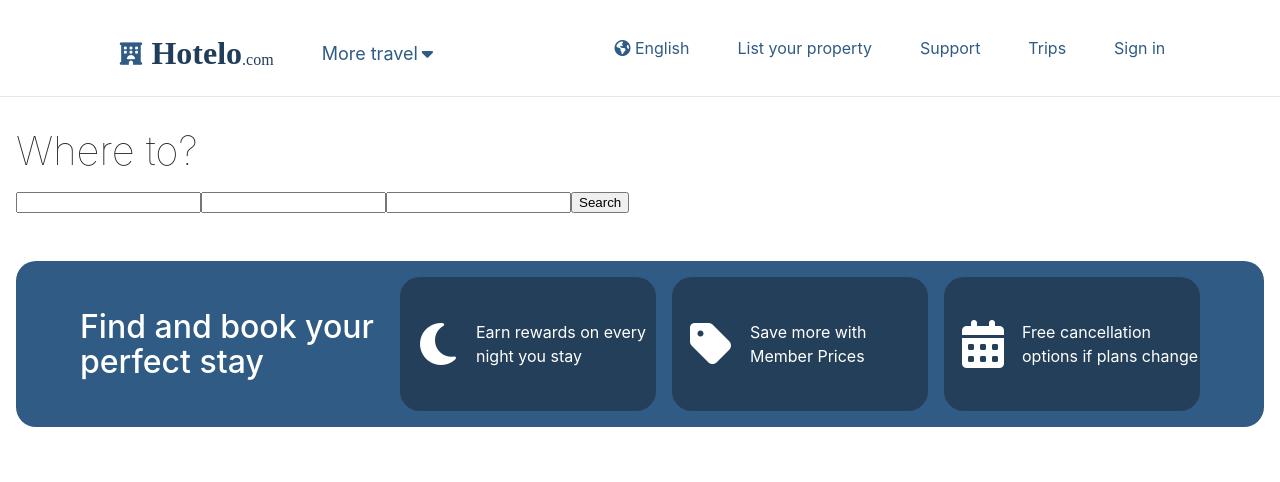
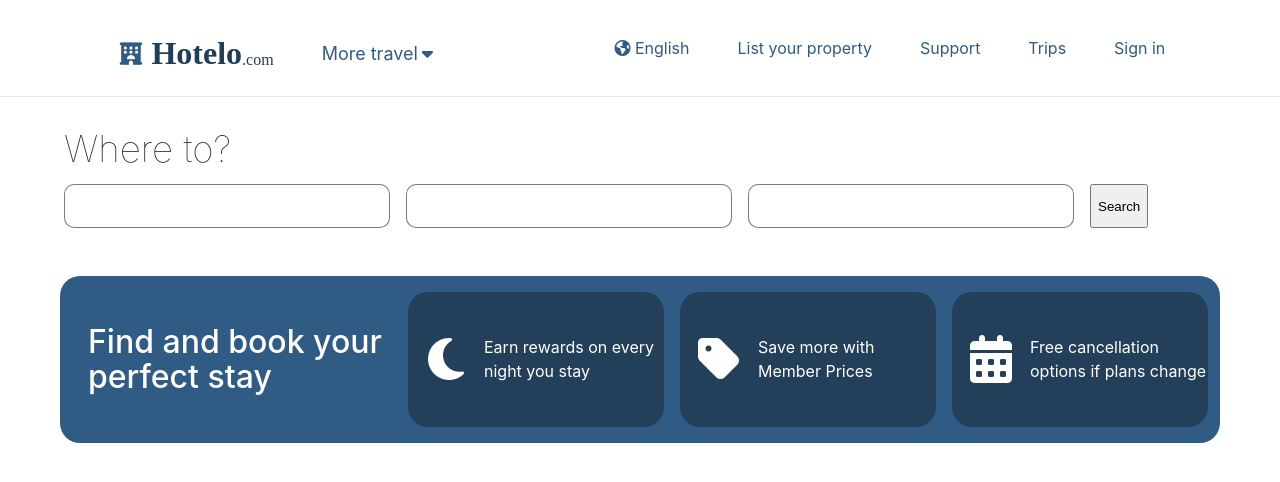
Before and after one commit to devjoshixo/hotelo-client, a React (Vite) app: page / in a window 1280 px wide. Shown: the top 482 px of the page. Built offline with nearby package versions, Linux system fonts and the light colour scheme.

Commit message:
Banner done

```diff
--- a/src/components/Home/Banner/Banner.module.css
+++ b/src/components/Home/Banner/Banner.module.css
@@ -1,7 +1,7 @@
 .wrapper {
   display: flex;
   flex-flow: row nowrap;
-  max-width: 78rem;
+  max-width: 72.5rem;
   background-color: #2f5b85;
   color: white;
   gap: 1rem;
@@ -14,7 +14,7 @@
 .header {
   font-weight: 500;
   font-size: 2rem;
-  /* padding-left: 2rem; */
+  margin-left: 1rem;
   line-height: 2.2rem;
   max-inline-size: 19rem;
 }
--- a/src/components/Home/Search/Search.jsx
+++ b/src/components/Home/Search/Search.jsx
@@ -6,9 +6,9 @@ const Search = () => {
       <header className={classes.section}>
         <h1 className={classes.header}>Where to?</h1>
         <div className={classes.searchbar}>
-          <input type='text' />
-          <input type='text' />
-          <input type='text' />
+          <input type='text' className={classes.inputbox} />
+          <input type='text' className={classes.inputbox} />
+          <input type='text' className={classes.inputbox} />
           <button>Search</button>
         </div>
       </header>
--- a/src/components/Home/Search/Search.module.css
+++ b/src/components/Home/Search/Search.module.css
@@ -4,11 +4,30 @@
 }
 
 .section {
+  display: flex;
+  flex-flow: column;
+  max-width: 72rem;
+  margin: 0 auto;
+  align-items: flex-start;
 }
 
 .header {
-  font-size: 2.5rem;
+  font-size: 2.3rem;
   font-weight: lighter;
   margin: 0;
   padding: 0.5rem 0;
 }
+
+.searchbar {
+  display: flex;
+  flex-flow: row nowrap;
+  gap: 1rem;
+}
+
+.inputbox {
+  background-color: white;
+  width: 20rem;
+  height: 2.5rem;
+  border: 1px solid rgba(0, 0, 0, 0.516);
+  border-radius: 10px;
+}
```
Also changed, not shown: src/components/Home/Home.module.css (added).
